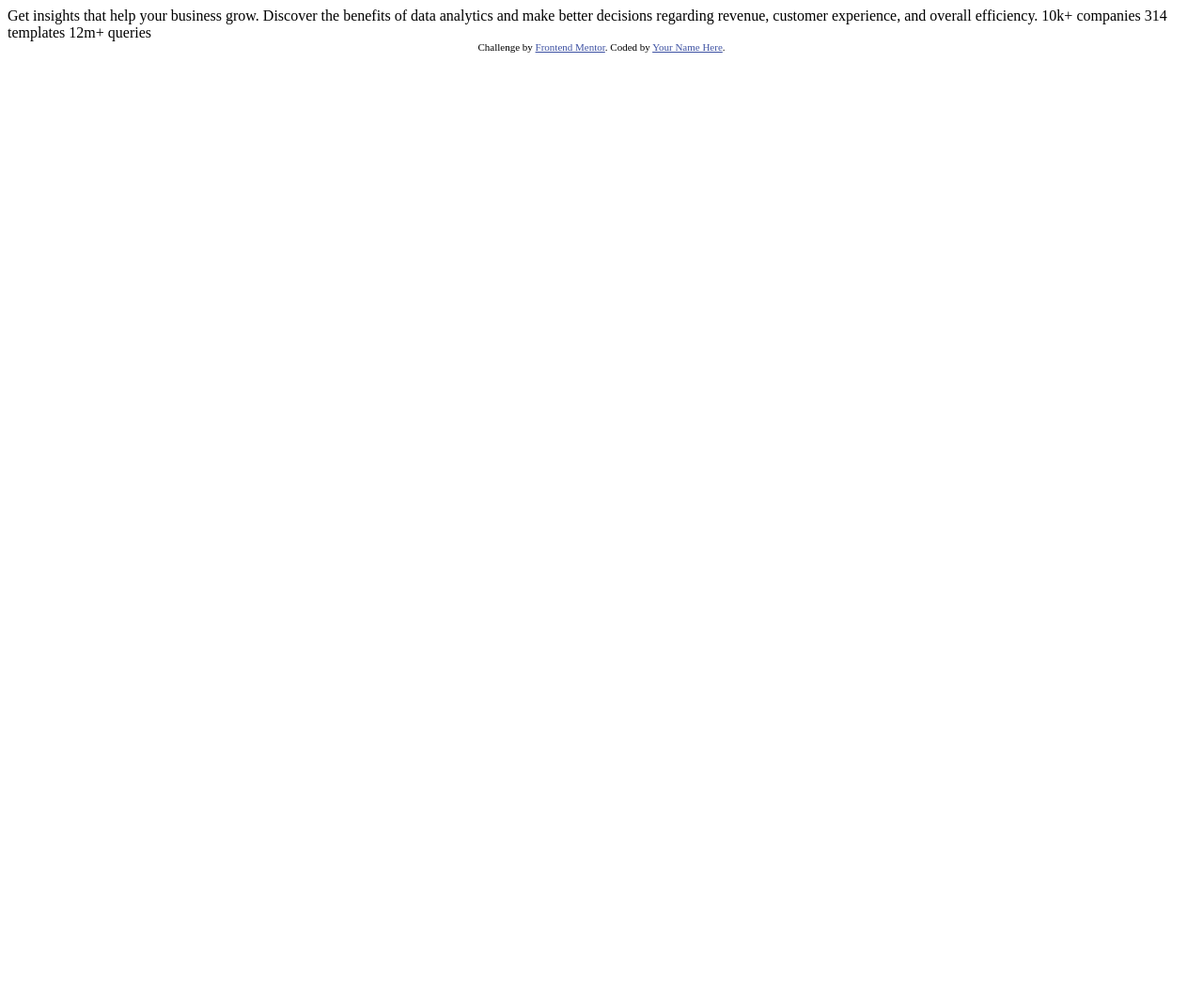
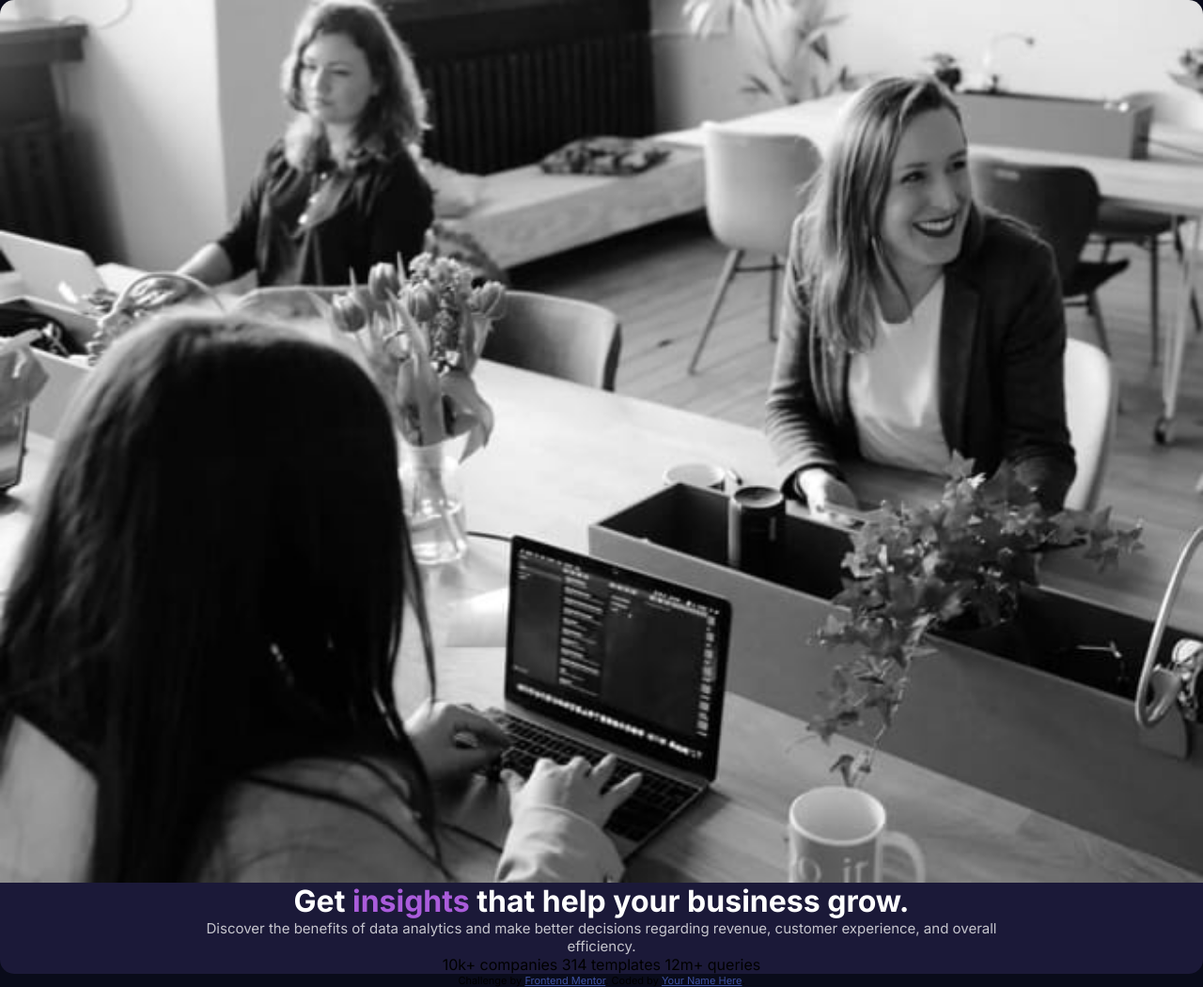
Before and after one commit to Holgermueller/stats-preview-card-component-main, a plain HTML site: page index.html in a window 1280 px wide. Shown: the whole page at 94% size. Before the commit the page ends 800 px from the top, so only its background shows below. Drawn offline with Linux system fonts and the light colour scheme.

Commit message:
began project

```diff
--- a/index.html
+++ b/index.html
@@ -1,33 +1,61 @@
 <!DOCTYPE html>
 <html lang="en">
-<head>
-  <meta charset="UTF-8">
-  <meta name="viewport" content="width=device-width, initial-scale=1.0"> <!-- displays site properly based on user's device -->
+  <head>
+    <meta charset="UTF-8" />
+    <meta name="viewport" content="width=device-width, initial-scale=1.0" />
+    <!-- displays site properly based on user's device -->
 
-  <link rel="icon" type="image/png" sizes="32x32" href="./images/favicon-32x32.png">
+    <link
+      rel="icon"
+      type="image/png"
+      sizes="32x32"
+      href="./images/favicon-32x32.png"
+    />
 
-  <title>Frontend Mentor | Stats preview card component</title>
+    <link rel="preconnect" href="https://fonts.googleapis.com" />
+    <link rel="preconnect" href="https://fonts.gstatic.com" crossorigin />
+    <link
+      href="https://fonts.googleapis.com/css2?family=Inter:wght@100..900&family=Lexend+Deca:wght@100..900&display=swap"
+      rel="stylesheet"
+    />
 
-  <!-- Feel free to remove these styles or customise in your own stylesheet 👍 -->
-  <style>
-    .attribution { font-size: 11px; text-align: center; }
-    .attribution a { color: hsl(228, 45%, 44%); }
-  </style>
-</head>
-<body>
+    <link rel="stylesheet" href="styles.css" />
 
-  Get insights that help your business grow.
+    <title>Frontend Mentor | Stats preview card component</title>
+  </head>
+  <body>
+    <main>
+      <div class="image-section">
+        <img
+          class="desktop-image"
+          src="images/image-header-desktop.jpg"
+          alt="header image desktop"
+        />
+        <img
+          class="mobile-image"
+          src="images/image-header-mobile.jpg"
+          alt="mobile header image"
+        />
+        <div class="overlay"></div>
+      </div>
 
-  Discover the benefits of data analytics and make better decisions regarding revenue, customer
-  experience, and overall efficiency.
+      <div class="text-section">
+        <h1>Get <span>insights</span> that help your business grow.</h1>
 
-  10k+ companies
-  314 templates
-  12m+ queries
+        <p>
+          Discover the benefits of data analytics and make better decisions
+          regarding revenue, customer experience, and overall efficiency.
+        </p>
 
-  <div class="attribution">
-    Challenge by <a href="https://www.frontendmentor.io?ref=challenge" target="_blank">Frontend Mentor</a>.
-    Coded by <a href="#">Your Name Here</a>.
-  </div>
-</body>
+        10k+ companies 314 templates 12m+ queries
+      </div>
+    </main>
+
+    <footer class="attribution">
+      Challenge by
+      <a href="https://www.frontendmentor.io?ref=challenge" target="_blank"
+        >Frontend Mentor</a
+      >. Coded by <a href="#">Your Name Here</a>.
+    </footer>
+  </body>
 </html>
--- /dev/null
+++ b/styles.css
@@ -0,0 +1,80 @@
+body,
+html {
+  margin: 0;
+  padding: 0;
+  box-sizing: border-box;
+  width: 100vw;
+  background-color: hsl(233, 47%, 7%);
+  font-family: "Inter", sans-serif;
+}
+
+main {
+  width: 100%;
+  text-align: center;
+  display: flex;
+  flex-direction: column;
+  border-radius: 15px;
+}
+
+.image-section {
+  border-top-left-radius: 15px;
+  border-top-right-radius: 15px;
+  height: 25%;
+}
+
+img {
+  display: block;
+  position: relative;
+}
+
+.mobile-image {
+  width: 100%;
+  height: 25%;
+  border-top-left-radius: 15px;
+  border-top-right-radius: 15px;
+}
+
+.desktop-image {
+  display: none;
+}
+
+.overlay {
+  position: absolute;
+  background: hsla(277, 64%, 61%, 0.6);
+  width: 100%;
+  max-height: inherit;
+  box-sizing: border-box;
+  top: 0;
+  left: 0;
+}
+
+.text-section {
+  background-color: hsl(244, 38%, 16%);
+  border-bottom-left-radius: 15px;
+  border-bottom-right-radius: 15px;
+}
+
+h1 {
+  color: hsl(0, 0%, 100%);
+  width: 85%;
+  margin: auto;
+}
+
+h1 span {
+  color: hsl(277, 64%, 61%);
+}
+
+p {
+  font-size: 15px;
+  color: hsla(0, 0%, 100%, 0.75);
+  width: 70%;
+  margin: auto;
+}
+
+.attribution {
+  font-size: 11px;
+  text-align: center;
+}
+.attribution a {
+  color: hsl(228, 45%, 44%);
+}
```
